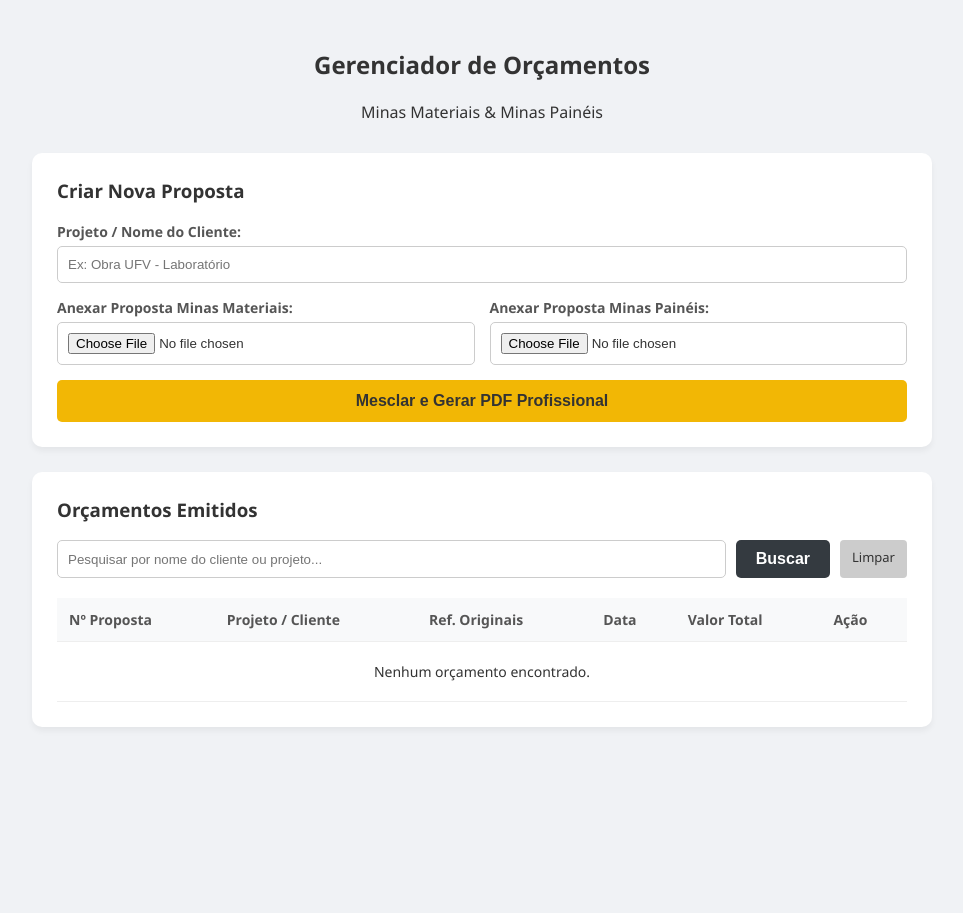
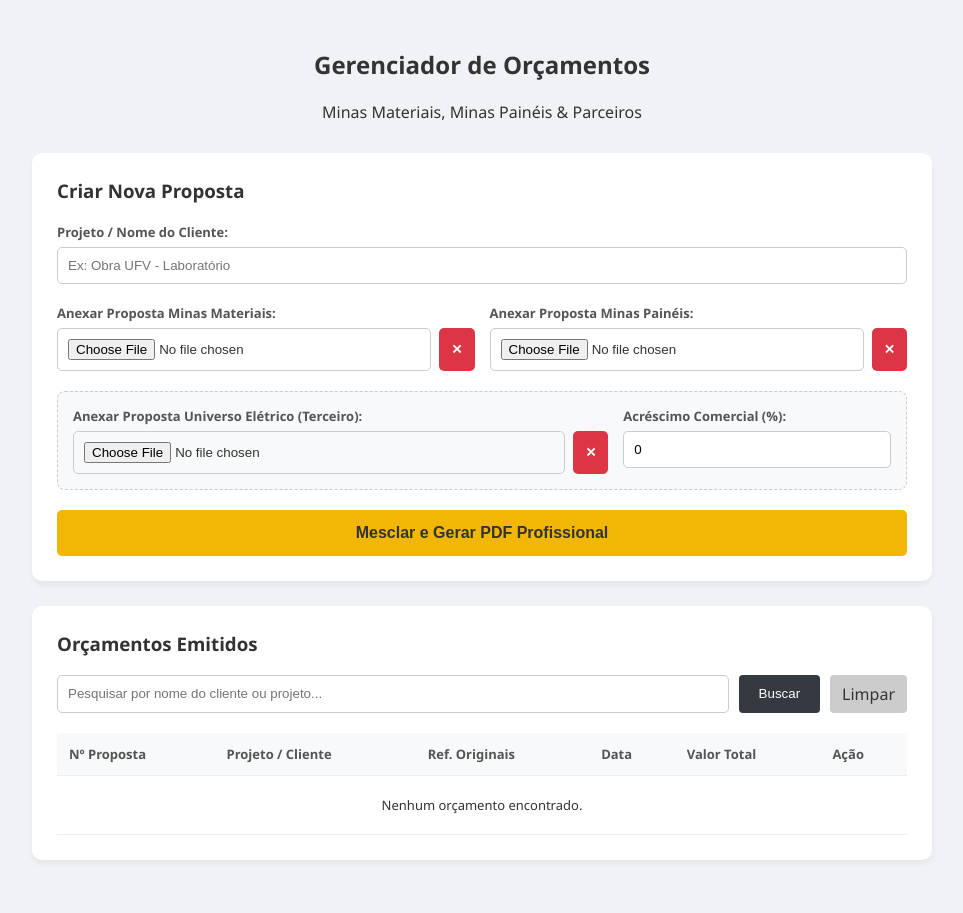
Before and after one commit to projetosminasenergia-cpu/unificador-orcamentos, a Flask app: page / in a window 1280 px wide. Shown: the whole page, without its empty margins (158-1121 px from the left). Before the commit the page ends 727 px from the top, so only its background shows below. Run offline with Flask 3, Linux system fonts and the light colour scheme.

Commit message:
Update index.html

```diff
--- a/templates/index.html
+++ b/templates/index.html
@@ -8,31 +8,42 @@
         .container { max-width: 900px; margin: 0 auto; }
         .header { text-align: center; margin-bottom: 30px; }
         .card { background: white; padding: 25px; border-radius: 10px; margin-bottom: 25px; box-shadow: 0 4px 6px rgba(0,0,0,0.05); }
-        .row { display: flex; gap: 15px; margin-bottom: 15px; }
+        .row { display: flex; gap: 15px; margin-bottom: 20px; }
         .col { flex: 1; }
-        label { font-weight: 600; font-size: 14px; margin-bottom: 5px; display: block; color: #555;}
-        input[type="text"], input[type="file"] { padding: 10px; width: 100%; border: 1px solid #ccc; border-radius: 5px; box-sizing: border-box; }
-        button { background: #F2B705; color: #333; font-weight: bold; font-size: 16px; border: none; padding: 12px; width: 100%; border-radius: 5px; cursor: pointer; transition: 0.2s;}
-        button:hover { background: #d9a404; }
-        table { width: 100%; border-collapse: collapse; margin-top: 15px; font-size: 14px; }
+        label { font-weight: 600; font-size: 13px; margin-bottom: 6px; display: block; color: #555;}
+        input[type="text"], input[type="file"], input[type="number"] { padding: 10px; width: 100%; border: 1px solid #ccc; border-radius: 5px; box-sizing: border-box; }
+
+        .file-wrapper { display: flex; gap: 8px; }
+        .btn-clear { background: #dc3545; color: white; border: none; border-radius: 5px; padding: 0 12px; cursor: pointer; font-weight: bold; transition: 0.2s; }
+        .btn-clear:hover { background: #c82333; }
+
+        .btn-gerar { background: #F2B705; color: #333; font-weight: bold; font-size: 16px; border: none; padding: 14px; width: 100%; border-radius: 5px; cursor: pointer; transition: 0.2s;}
+        .btn-gerar:hover { background: #d9a404; }
+
+        table { width: 100%; border-collapse: collapse; margin-top: 15px; font-size: 13px; }
         th, td { padding: 12px; border-bottom: 1px solid #eee; text-align: left; }
         th { background-color: #f8f9fa; font-weight: 600; color: #555; }
-        a.btn { background: #343a40; color: white; padding: 8px 12px; text-decoration: none; border-radius: 4px; font-size: 13px; font-weight: 500;}
+        a.btn { background: #343a40; color: white; padding: 8px 12px; text-decoration: none; border-radius: 4px; font-weight: 500;}
         a.btn:hover { background: #23272b; }
         .search-box { display: flex; gap: 10px; margin-bottom: 20px; }
         .search-box input { flex: 1; }
-        .search-box button { width: auto; padding: 10px 20px; background: #343a40; color: white; }
+        .search-box button { width: auto; padding: 10px 20px; background: #343a40; color: white; border: none; border-radius: 4px; cursor: pointer;}
     </style>
+    <script>
+        function limparArquivo(idInput) {
+            document.getElementById(idInput).value = "";
+        }
+    </script>
 </head>
 <body>
     <div class="container">
         <div class="header">
             <h2>Gerenciador de Orçamentos</h2>
-            <p>Minas Materiais & Minas Painéis</p>
+            <p>Minas Materiais, Minas Painéis & Parceiros</p>
         </div>
 
         <div class="card">
-            <h3 style="margin-top:0;">Criar Nova Proposta</h3>
+            <h3 style="margin-top:0; margin-bottom: 20px;">Criar Nova Proposta</h3>
             <form action="/mesclar" method="POST" enctype="multipart/form-data">
 
                 <div class="row">
@@ -45,15 +56,35 @@
                 <div class="row">
                     <div class="col">
                         <label>Anexar Proposta Minas Materiais:</label>
-                        <input type="file" name="pdf_x" accept=".pdf">
+                        <div class="file-wrapper">
+                            <input type="file" name="pdf_x" id="pdf_x" accept=".pdf">
+                            <button type="button" class="btn-clear" onclick="limparArquivo('pdf_x')" title="Remover anexo">✕</button>
+                        </div>
                     </div>
                     <div class="col">
                         <label>Anexar Proposta Minas Painéis:</label>
-                        <input type="file" name="pdf_y" accept=".pdf">
+                        <div class="file-wrapper">
+                            <input type="file" name="pdf_y" id="pdf_y" accept=".pdf">
+                            <button type="button" class="btn-clear" onclick="limparArquivo('pdf_y')" title="Remover anexo">✕</button>
+                        </div>
                     </div>
                 </div>
 
-                <button type="submit">Mesclar e Gerar PDF Profissional</button>
+                <div class="row" style="background: #f8f9fa; padding: 15px; border-radius: 8px; border: 1px dashed #ccc;">
+                    <div class="col" style="flex: 2;">
+                        <label>Anexar Proposta Universo Elétrico (Terceiro):</label>
+                        <div class="file-wrapper">
+                            <input type="file" name="pdf_z" id="pdf_z" accept=".pdf">
+                            <button type="button" class="btn-clear" onclick="limparArquivo('pdf_z')" title="Remover anexo">✕</button>
+                        </div>
+                    </div>
+                    <div class="col" style="flex: 1;">
+                        <label>Acréscimo Comercial (%):</label>
+                        <input type="number" step="0.01" name="margem_ue" placeholder="Ex: 20" value="0">
+                    </div>
+                </div>
+
+                <button type="submit" class="btn-gerar">Mesclar e Gerar PDF Profissional</button>
             </form>
         </div>
 
@@ -79,7 +110,7 @@
                 <tr>
                     <td><b>{{ "%05d" | format(300 + orc.id) }}</b></td>
                     <td>{{ orc.nome_identificador }}</td>
-                    <td style="font-size:12px; color:#666;">MM: {{ orc.ref_bling }}<br>MP: {{ orc.ref_sp }}</td>
+                    <td style="font-size:11px; color:#666;">MM: {{ orc.ref_bling }}<br>MP: {{ orc.ref_sp }}<br>UE: {{ orc.ref_ue }}</td>
                     <td>{{ orc.data_geracao.strftime('%d/%m/%Y') }}</td>
                     <td><b>R$ {{ "%.2f"|format(orc.valor_total) }}</b></td>
                     <td><a href="/baixar_pdf/{{ orc.id }}" class="btn">Baixar PDF</a></td>
```
